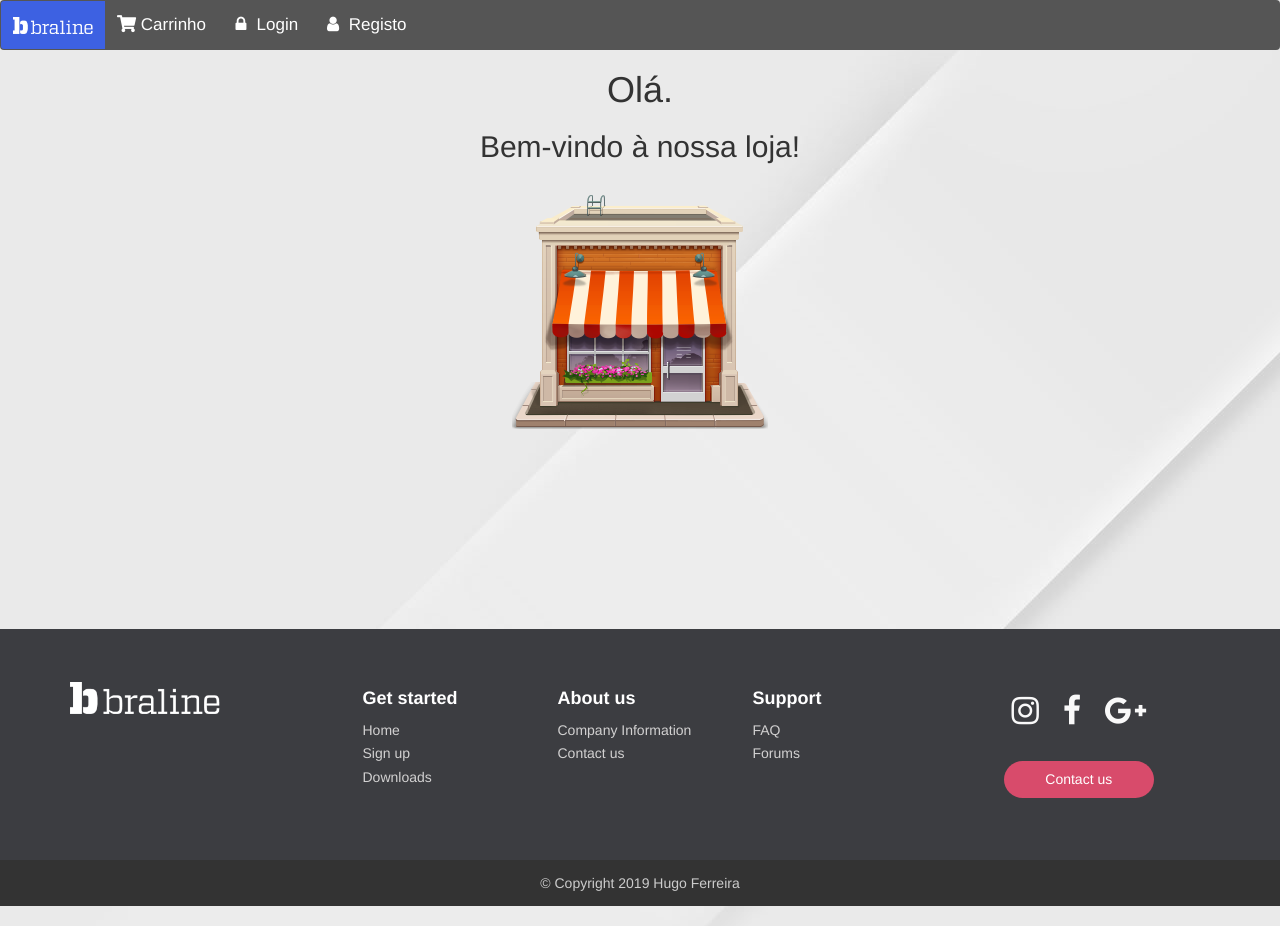
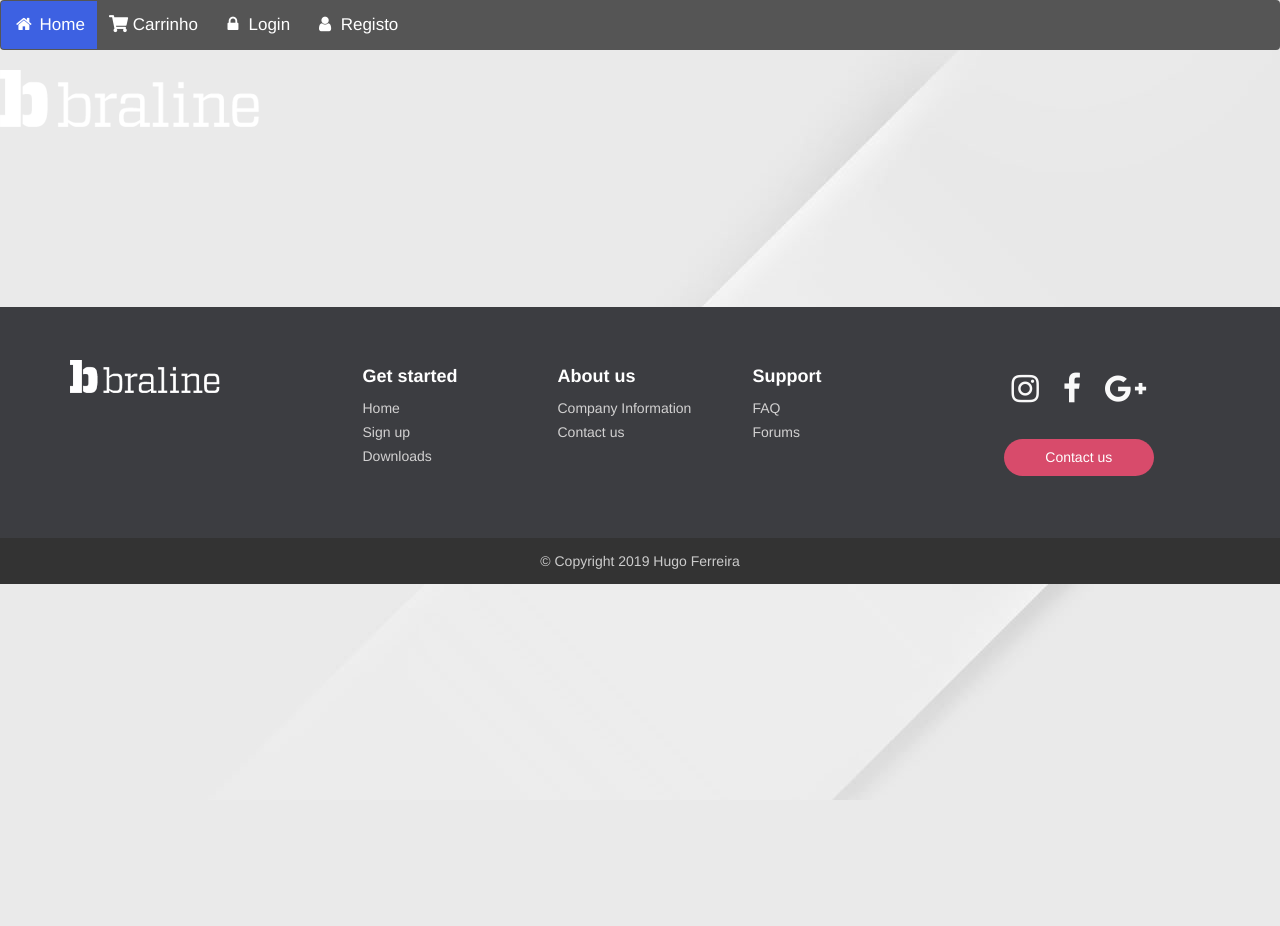
Before and after one commit to Nayorken/Apresenta-o01, a Flask app: page / in a window 1280 px wide. After the commit the page ends 800 px from the top, so only its background shows below. Run offline with Flask 2, Linux system fonts and the light colour scheme; parts of the project's set-up code (start-up, migrations or seed data) failed here and were passed over; some libraries are stand-ins or nearby versions.

Commit message:
Atualização (v13)

```diff
--- a/templates/index.html
+++ b/templates/index.html
@@ -5,12 +5,36 @@
 
 {% block conteudo %}
 <body background="/static/wallpaper/metal2.jpg">
-</body>
-<center>
-    <h1>Olá{% if usr %}, {{ usr }}{% endif %}.</h1>
-    <h2>Bem-vindo à nossa loja!</h2>
-    <img src="/static/images/loja.png">
-</center>
+
+<head>
+    <style>
+.dropdown {
+  position: relative;
+  display: inline-block;
+}
+
+.dropdown-content {
+  display: none;
+  position: absolute;
+  background-color: #f9f9f9;
+  min-width: 160px;
+  box-shadow: 0px 8px 16px 0px rgba(0,0,0,0.2);
+  padding: 12px 16px;
+  z-index: 1;
+}
+
+.dropdown:hover .dropdown-content {
+  display: block;
+}
+
+    </style>
+    <div class="dropdown">
+        <img src="/static/logos/logo.png">
+        <div class="dropdown-content">
+            <p>Hello World!</p>
+        </div>
+    </div>
+    </div>
     <br>
     <br>
     <br>
--- a/templates/layout.html
+++ b/templates/layout.html
@@ -22,7 +22,7 @@
 
 {% set icons = ['fas fa-question', 'fas fa-archive', 'fas fa-microchip', 'fas fa-desktop'] %}
 <div class="navbar">
-    <a class="active" href="/"><img src="/static/logos/logo.png" width="80"></a></img>
+    <a class="active" href="/"><i class="fa fa-fw fa-home"></i> Home</a>
     {% for nome in menu %}
     <a href="/pr_ini/{{ nome.title }}"><i class="{{ icons.pop() }}"></i> {{ nome.title }}</a>
     {% endfor %}
@@ -82,7 +82,7 @@
                 <div class="social-networks">
                     <a href="https://www.instagram.com" class="instagram"><i class="fa fa-instagram"></i></a>
                     <a href="https://www.facebook.com/profile.php?id=100012551295946" class="facebook"><i class="fa fa-facebook"></i></a>
-                    <a href="https://news.google.com/?tab=wn&hl=pt-PT&gl=PT&ceid=PT:pt-150" class="google"><i class="fa fa-google-plus"></i></a>
+                    <a href="https://news.google.com/?tab=rn&hl=pt-PT&gl=PT&ceid=PT:pt-150" class="google"><i class="fa fa-google-plus"></i></a>
                 </div>
                 <button type="button" class="btn btn-default">Contact us</button>
             </div>
```
Lines whose indentation alone changed are shown as unchanged.
